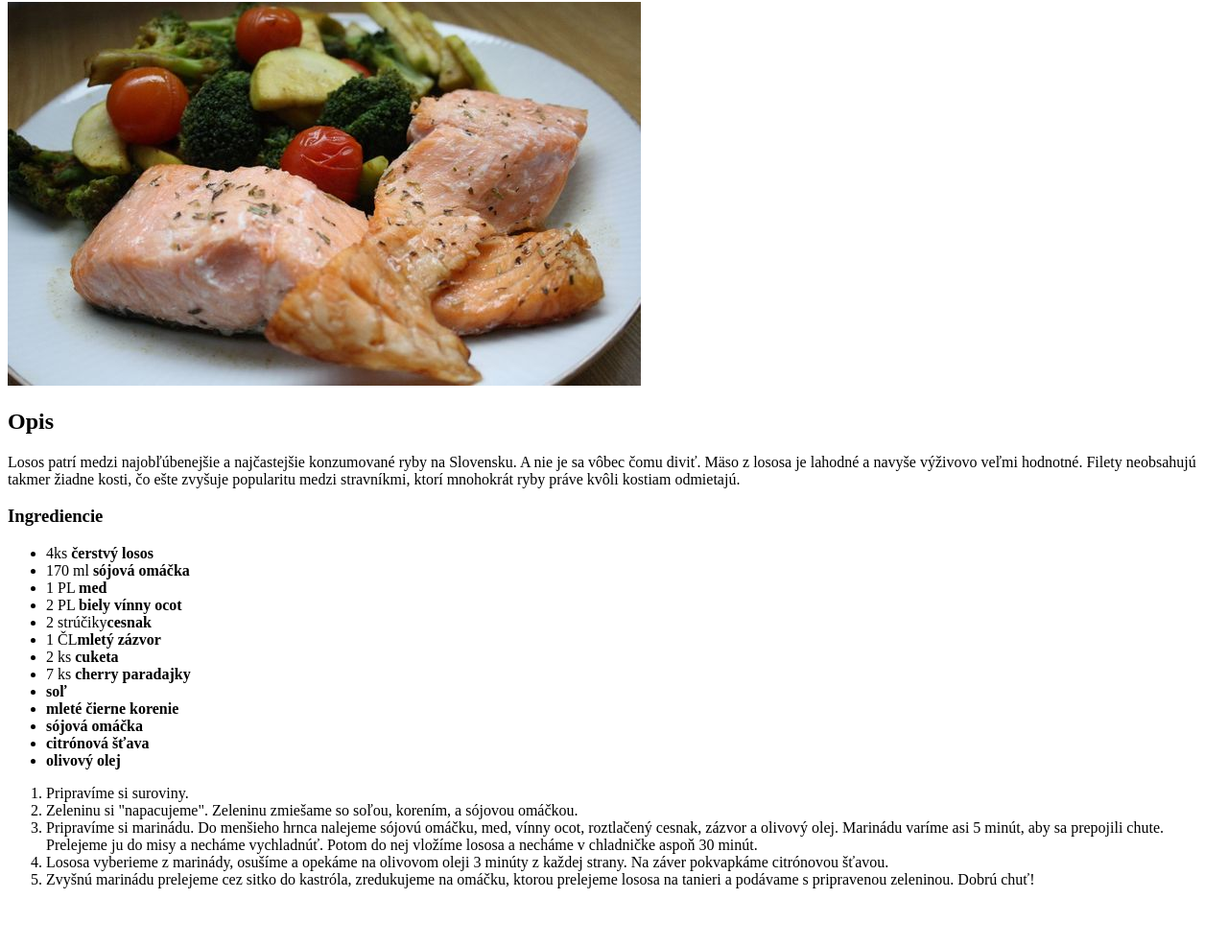
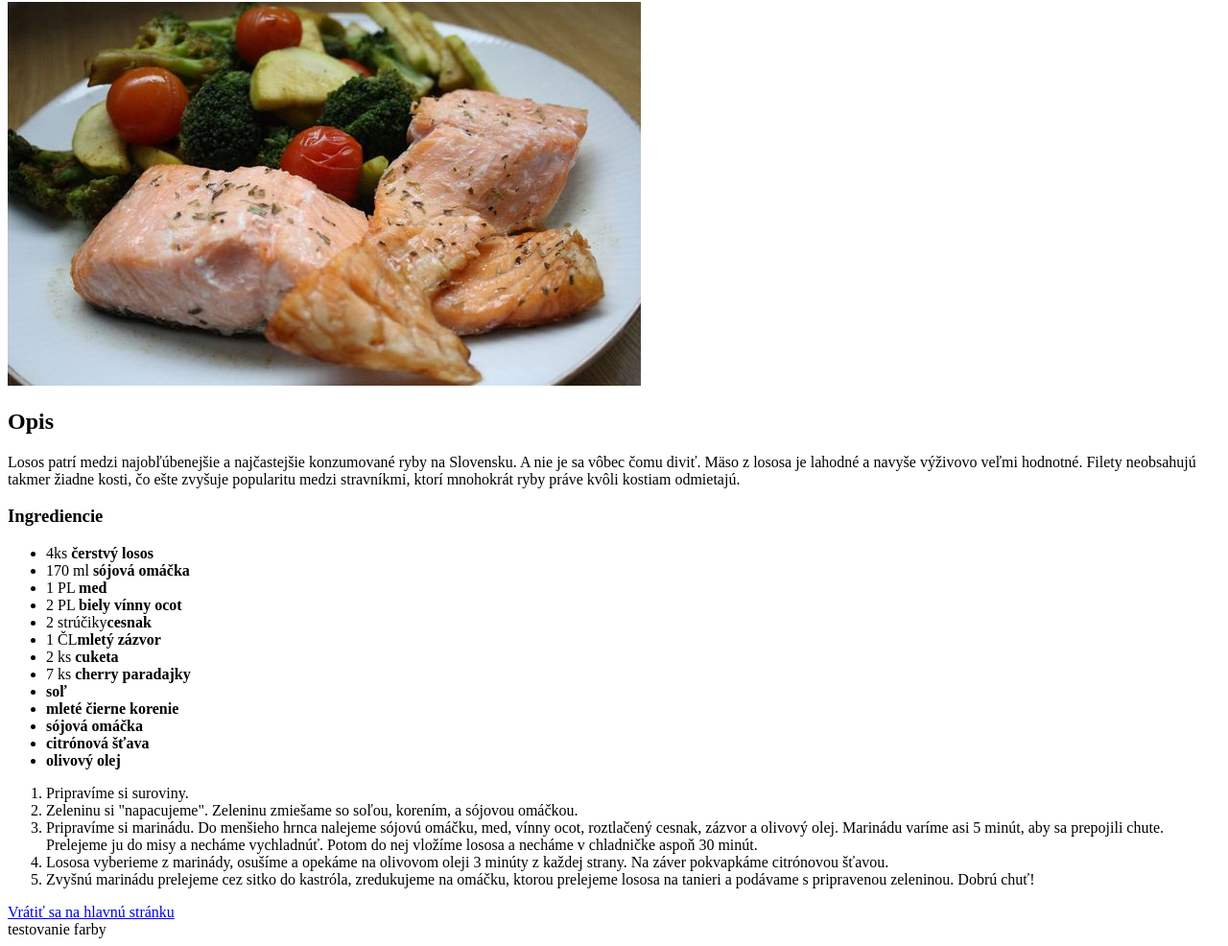
Before and after one commit to tkrizak/odin-recipes, a plain HTML site: page recipes/losos.html in a window 1280 px wide. Shown: the part 78-1064 px from the top of the page at 96% size. Before the commit the page ends 1020 px from the top, so only its background shows below. Drawn offline with Linux system fonts and the light colour scheme.

```diff
--- a/recipes/losos.html
+++ b/recipes/losos.html
@@ -32,5 +32,9 @@
       <li>Lososa vyberieme z marinády, osušíme a opekáme na olivovom oleji 3 minúty z každej strany. Na záver pokvapkáme citrónovou šťavou.</li>
       <li>Zvyšnú marinádu prelejeme cez sitko do kastróla, zredukujeme na omáčku, ktorou prelejeme lososa na tanieri a podávame s pripravenou zeleninou. Dobrú chuť!</li>
      </ol>
+    <a href="../index.html">Vrátiť sa na hlavnú stránku</a>
+
+
+    <div class="alert-text">testovanie farby</div>
   </body>
 </html>
```
Also changed, not shown: index.html (+1 -0 lines), recipes/kura na kari.html (+1 -0 lines), recipes/palacinky.html (+1 -0 lines), css/styles.css (added).
